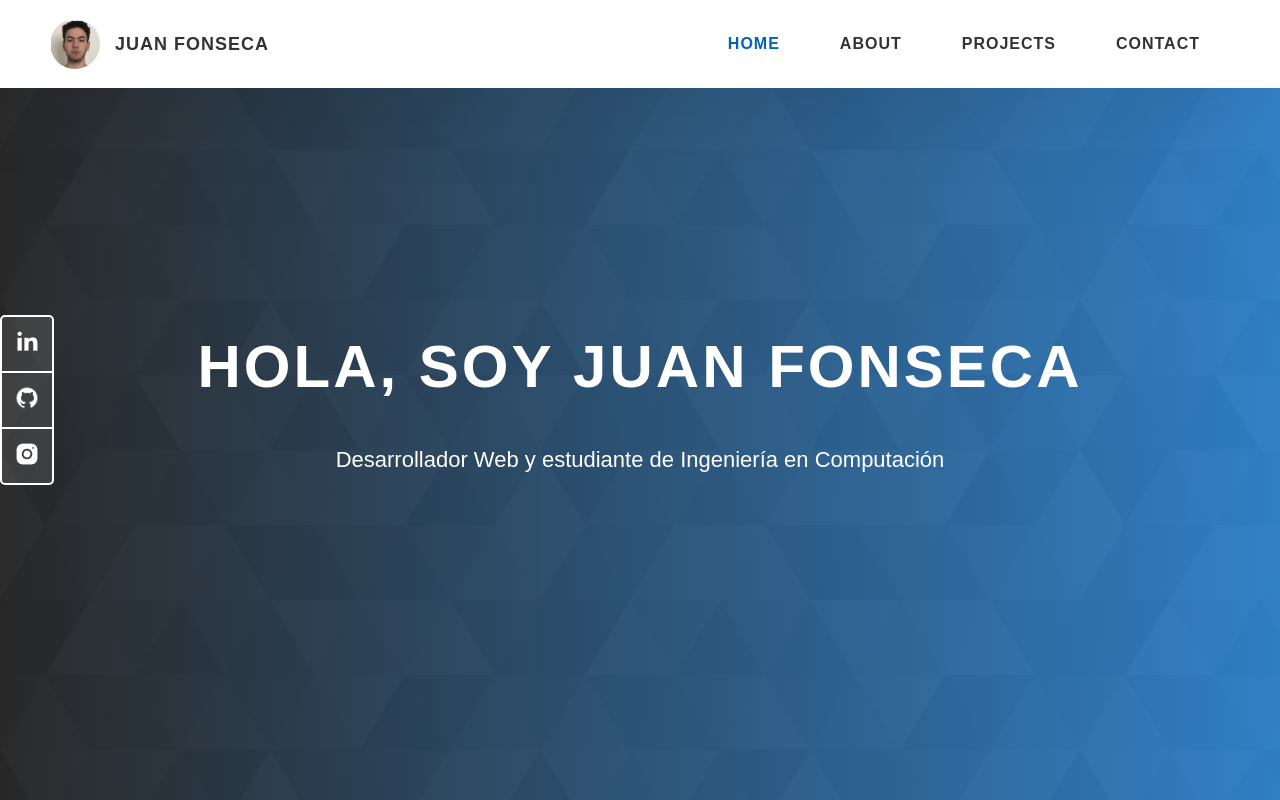
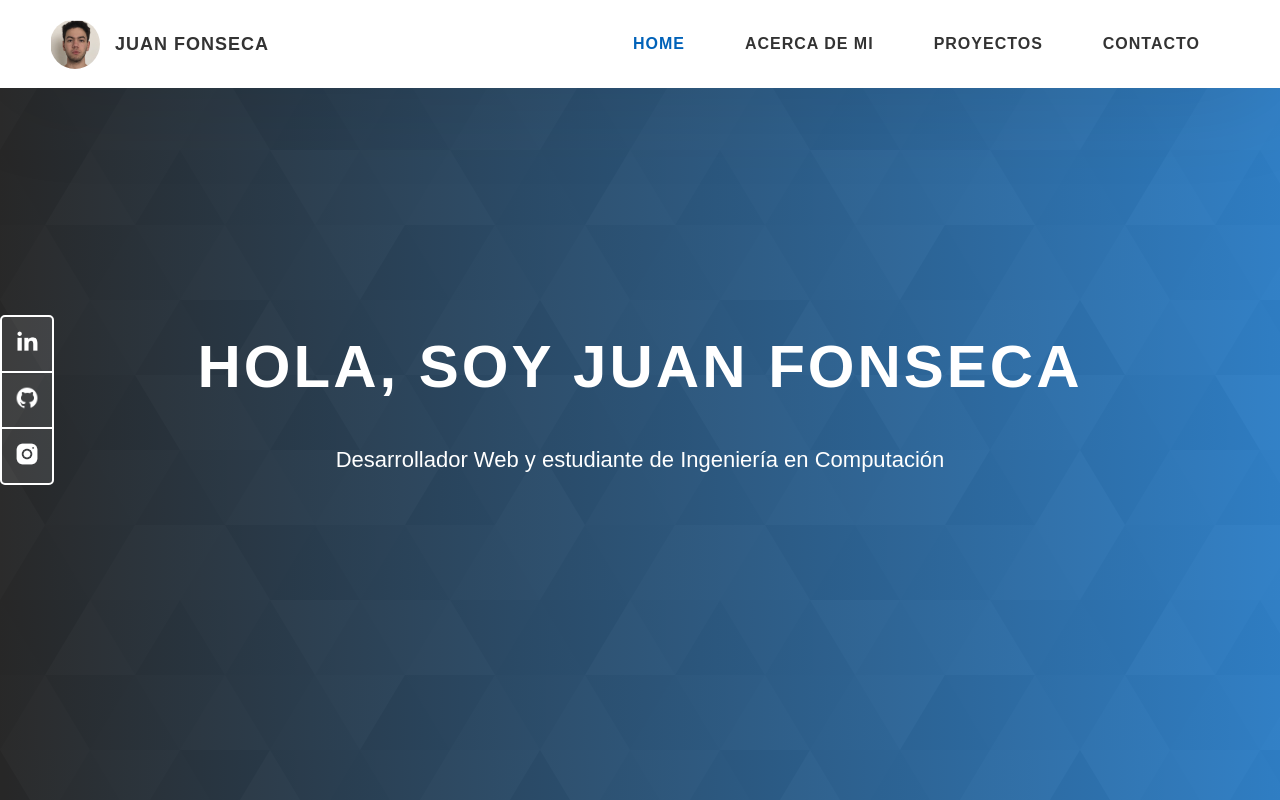
Before and after one commit to juanfonseca09/Portfolio_01, a React (Create React App) app: page /home in a window 1280 px wide. Built offline with nearby package versions, Linux system fonts and the light colour scheme.

Commit message:
Update HeaderNav.jsx

```diff
--- a/src/layout/HeaderNav.jsx
+++ b/src/layout/HeaderNav.jsx
@@ -37,13 +37,13 @@ export const HeaderNav = () => {
               <NavLink to="/home" className={({isActive}) => isActive? "header__link__active header__link" : "header__link"}> Home </NavLink>
             </li>
             <li className="header__link-wrapper">
-            <NavLink to="/about" className={({isActive}) => isActive? "header__link__active header__link" : "header__link"}> About </NavLink>
+            <NavLink to="/about" className={({isActive}) => isActive? "header__link__active header__link" : "header__link"}> Acerca de Mi </NavLink>
             </li>
             <li className="header__link-wrapper">
-            <NavLink to="/projects" className={({isActive}) => isActive? "header__link__active header__link" : "header__link"}> Projects </NavLink>
+            <NavLink to="/projects" className={({isActive}) => isActive? "header__link__active header__link" : "header__link"}> Proyectos </NavLink>
             </li>
             <li className="header__link-wrapper">
-            <NavLink to="/contact" className={({isActive}) => isActive? "header__link__active header__link" : "header__link"}> Contact </NavLink>
+            <NavLink to="/contact" className={({isActive}) => isActive? "header__link__active header__link" : "header__link"}> Contacto </NavLink>
             </li>
           </ul>
           <div onClick= {()=> {navToggle()}} className="header__main-ham-menu-cont">
@@ -68,15 +68,15 @@ export const HeaderNav = () => {
             </li>
 
             <li className="header__sm-menu-link">
-              <NavLink to="/about"onClick={()=> {navToggle()}}> About </NavLink>
+              <NavLink to="/about"onClick={()=> {navToggle()}}> Acerca de Mi </NavLink>
             </li>
 
             <li className="header__sm-menu-link">
-              <NavLink to="/proyects" onClick={()=> {navToggle()}}> Proyects </NavLink>
+              <NavLink to="/proyects" onClick={()=> {navToggle()}}> Proyectos </NavLink>
             </li>
 
             <li className="header__sm-menu-link">
-              <NavLink to="/contact" onClick={()=> {navToggle()}}> Contact </NavLink>
+              <NavLink to="/contact" onClick={()=> {navToggle()}}> Contacto </NavLink>
             </li>
           </ul>
         </div>
```
